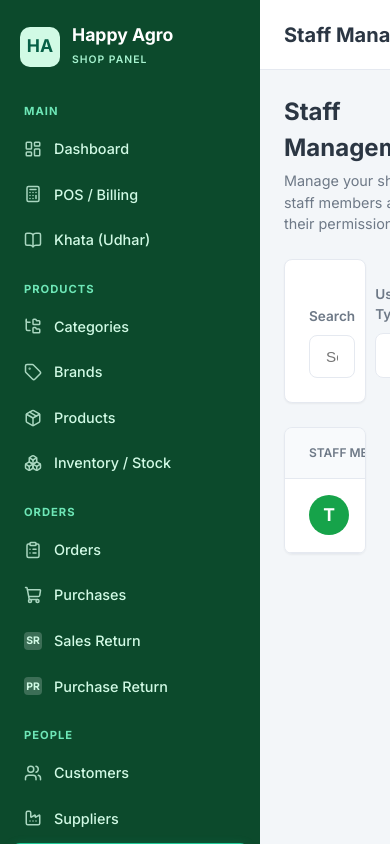
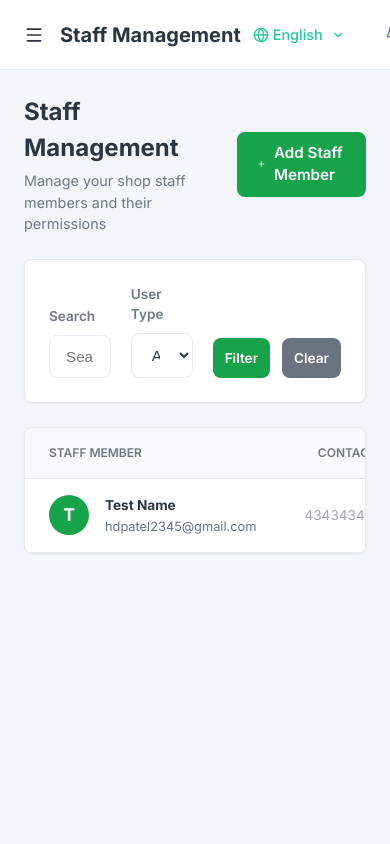
Before and after one commit to hdpatel234/happy-agro-frontend, a Next.js app: page /staff in a window 390 px wide. Built offline with nearby package versions, Linux system fonts and the light colour scheme.

Commit message:
feat: implement responsive sidebar, header, and client-side navigation layout components

```diff
--- a/src/components/layout/ClientLayout.tsx
+++ b/src/components/layout/ClientLayout.tsx
@@ -1,22 +1,40 @@
 "use client";
 
-import React from 'react';
+import React, { useState, useEffect } from 'react';
 import { usePathname } from 'next/navigation';
 import Sidebar from '@/components/layout/Sidebar';
 import Header from '@/components/layout/Header';
 
 export default function ClientLayout({ children }: { children: React.ReactNode }) {
   const pathname = usePathname();
+  const [isSidebarMinimized, setIsSidebarMinimized] = useState(false);
+  const [isMobile, setIsMobile] = useState(false);
+
+  useEffect(() => {
+    const handleResize = () => {
+      const mobile = window.innerWidth <= 768;
+      setIsMobile(mobile);
+      if (mobile) {
+        setIsSidebarMinimized(true);
+      }
+    };
+
+    handleResize();
+    window.addEventListener('resize', handleResize);
+    return () => window.removeEventListener('resize', handleResize);
+  }, []);
 
   if (pathname === '/login') {
     return <main className="auth-layout">{children}</main>;
   }
 
+  const toggleSidebar = () => setIsSidebarMinimized(!isSidebarMinimized);
+
   return (
-    <div className="app-layout">
-      <Sidebar />
+    <div className={`app-layout ${isSidebarMinimized ? 'sidebar-minimized' : ''} ${isMobile ? 'is-mobile' : ''}`}>
+      <Sidebar isMinimized={isSidebarMinimized} toggleSidebar={toggleSidebar} isMobile={isMobile} />
       <div className="main-content">
-        <Header />
+        <Header toggleSidebar={toggleSidebar} isMobile={isMobile} />
         <main className="content-scrollable">
           {children}
         </main>
--- a/src/components/layout/Header.tsx
+++ b/src/components/layout/Header.tsx
@@ -2,10 +2,15 @@
 
 import React, { useState, useRef, useEffect } from 'react';
 import { usePathname } from 'next/navigation';
-import { Bell, Globe, ChevronDown, Clock, Building2, Settings, List, LogOut } from 'lucide-react';
+import { Bell, Globe, ChevronDown, Clock, Building2, Settings, List, LogOut, Menu } from 'lucide-react';
 import './Header.css';
 
-export default function Header() {
+interface HeaderProps {
+  toggleSidebar?: () => void;
+  isMobile?: boolean;
+}
+
+export default function Header({ toggleSidebar, isMobile }: HeaderProps) {
   const [isLangOpen, setIsLangOpen] = useState(false);
   const [isProfileOpen, setIsProfileOpen] = useState(false);
 
@@ -79,9 +84,9 @@ export default function Header() {
   return (
     <header className="header">
       <div className="header-left">
-        {pathname === '/inventory/stock-overview' && (
-          <div className="header-hamburger">☰</div>
-        )}
+        <button className="header-hamburger" onClick={toggleSidebar}>
+          <Menu size={20} />
+        </button>
         <h2 style={{ display: 'flex', alignItems: 'center', gap: '8px' }}>{getPageTitle()}</h2>
 
         {pathname === '/inventory/stock-overview' && (
--- a/src/components/layout/Sidebar.css
+++ b/src/components/layout/Sidebar.css
@@ -124,3 +124,60 @@
 .nav-item:hover svg, .nav-item.active svg {
   opacity: 1;
 }
+
+/* Minimized State */
+.sidebar {
+  transition: width var(--transition-normal), transform var(--transition-normal);
+}
+
+.sidebar.minimized {
+  width: 76px;
+}
+
+.sidebar.minimized .logo-text,
+.sidebar.minimized .nav-section h3,
+.sidebar.minimized .nav-item span:not(.sidebar-text-icon) {
+  display: none;
+}
+
+.sidebar.minimized .sidebar-header {
+  justify-content: center;
+  padding: 24px 0;
+}
+
+.sidebar.minimized .nav-item {
+  justify-content: center;
+  padding: 12px 0;
+}
+
+.sidebar.minimized .nav-item svg {
+  margin: 0;
+}
+
+/* Mobile responsive */
+.sidebar-overlay {
+  position: fixed;
+  top: 0;
+  left: 0;
+  right: 0;
+  bottom: 0;
+  background-color: rgba(0, 0, 0, 0.5);
+  z-index: 999;
+}
+
+@media (max-width: 768px) {
+  .sidebar.mobile {
+    position: fixed;
+    z-index: 1000;
+    height: 100vh;
+  }
+
+  .sidebar.mobile.minimized {
+    transform: translateX(-100%);
+    width: 260px; /* Keep full width when sliding out on mobile */
+  }
+
+  .sidebar.mobile:not(.minimized) {
+    transform: translateX(0);
+  }
+}
--- a/src/components/layout/Sidebar.tsx
+++ b/src/components/layout/Sidebar.tsx
@@ -13,7 +13,13 @@ import {
 } from 'lucide-react';
 import './Sidebar.css';
 
-export default function Sidebar() {
+interface SidebarProps {
+  isMinimized?: boolean;
+  toggleSidebar?: () => void;
+  isMobile?: boolean;
+}
+
+export default function Sidebar({ isMinimized, toggleSidebar, isMobile }: SidebarProps) {
   const pathname = usePathname();
 
   const getNavClass = (path: string) => {
@@ -30,8 +36,15 @@ export default function Sidebar() {
   };
 
   return (
-    <aside className="sidebar">
-      <div className="sidebar-header">
+    <>
+      {isMobile && !isMinimized && (
+        <div
+          className="sidebar-overlay"
+          onClick={toggleSidebar}
+        />
+      )}
+      <aside className={`sidebar ${isMinimized ? 'minimized' : ''} ${isMobile ? 'mobile' : ''}`}>
+        <div className="sidebar-header">
         <div className="logo-icon">HA</div>
         <div className="logo-text">
           <h1>Happy Agro</h1>
@@ -153,5 +166,6 @@ export default function Sidebar() {
         </div>
       </nav>
     </aside>
+    </>
   );
 }
```
